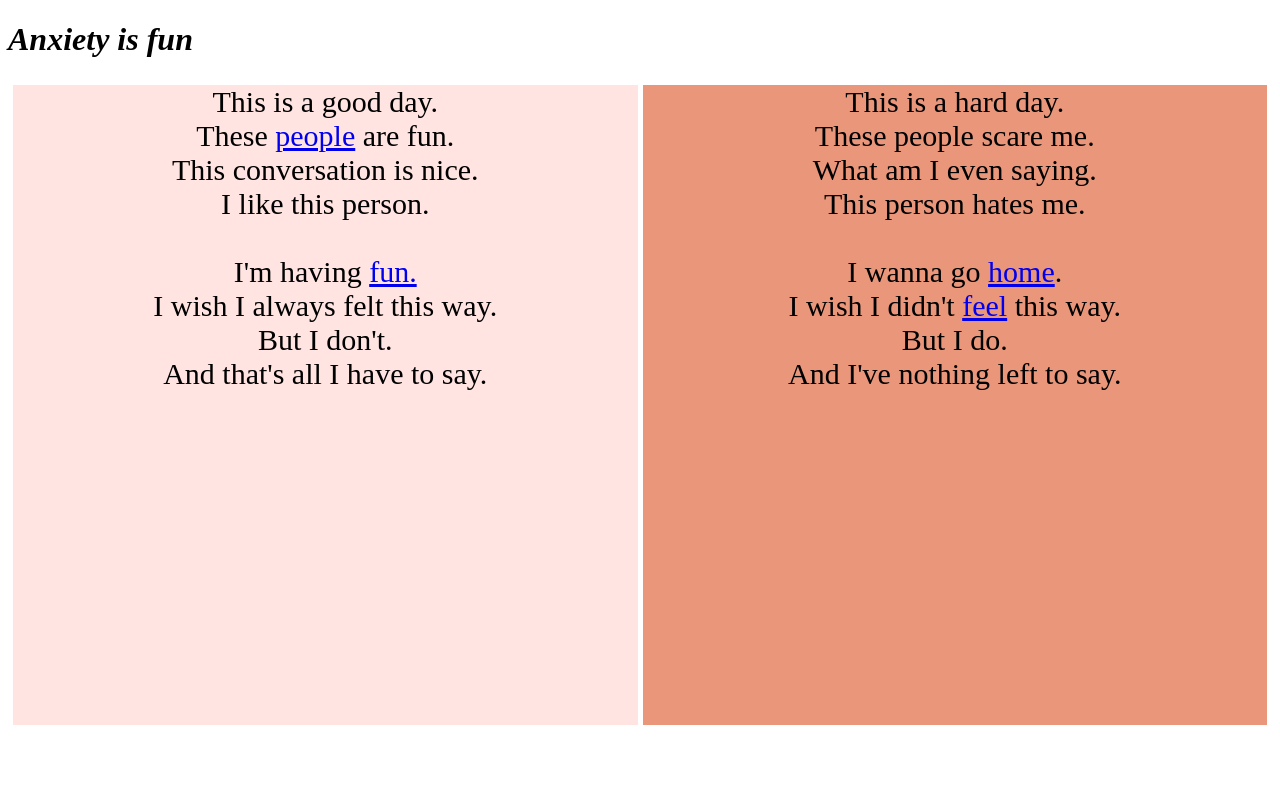
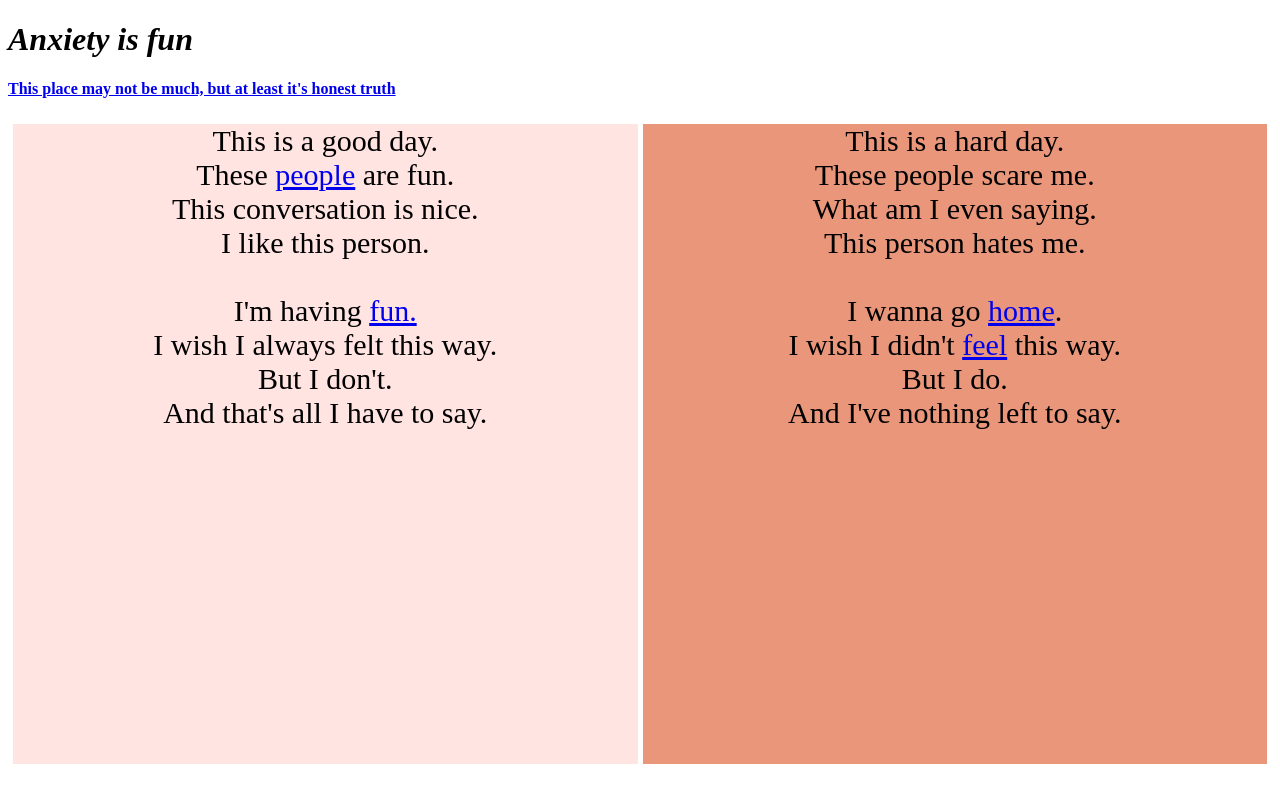
Before and after one commit to Randomluckster/Anxiety-is-fun, a plain HTML site: page index.html in a window 1280 px wide. Drawn offline with Linux system fonts and the light colour scheme.

Commit message:
Add files via upload

```diff
--- a/index.html
+++ b/index.html
@@ -9,6 +9,7 @@
 <body>
     <header>
         <h1>Anxiety is fun</h1>
+        <h4><a href="https://medlineplus.gov/anxiety.html">This place may not be much, but at least it's honest truth</a></h4>
     </header>
     <div class="grid-container">
         <div class="grid-item" id="item1">
```
